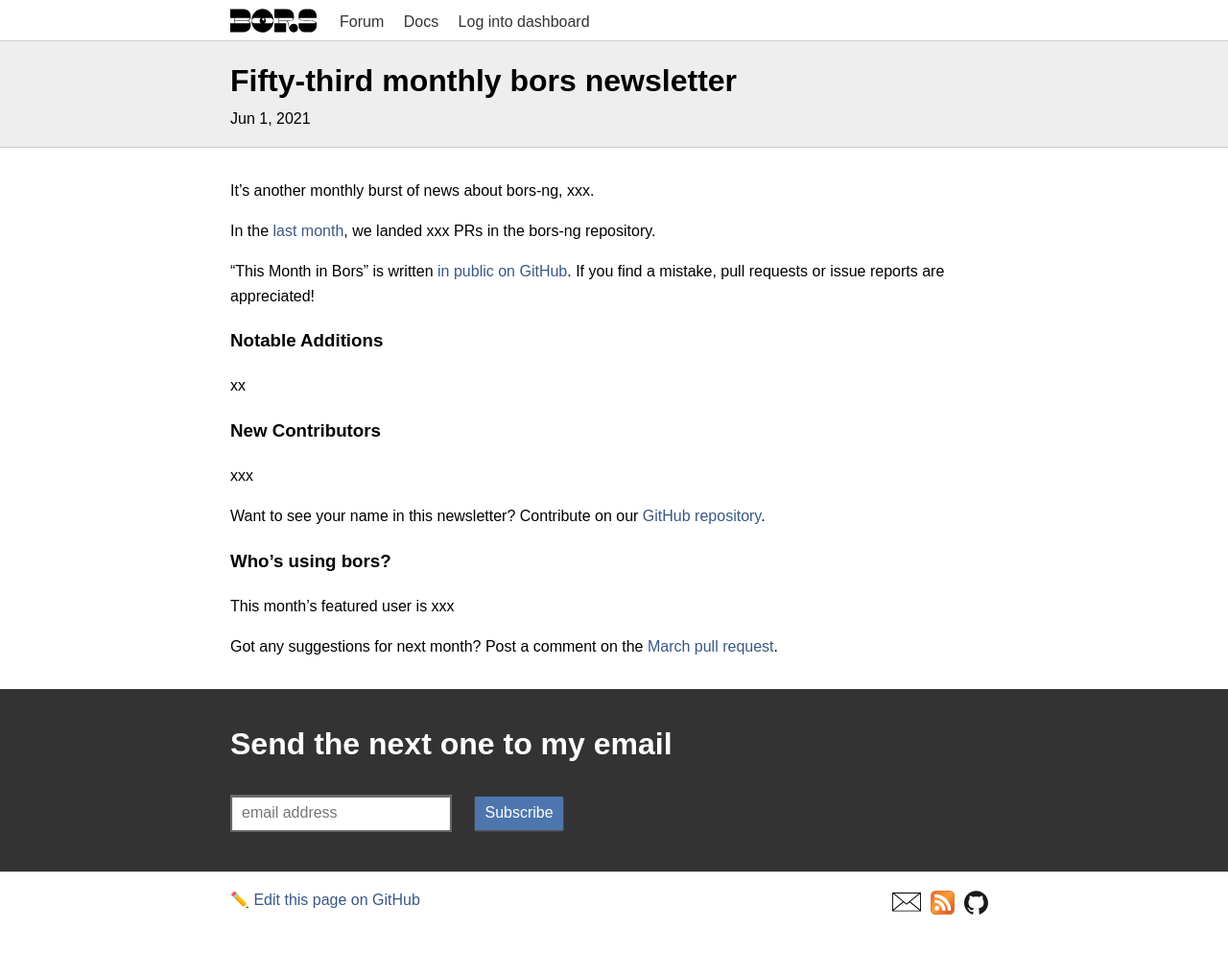
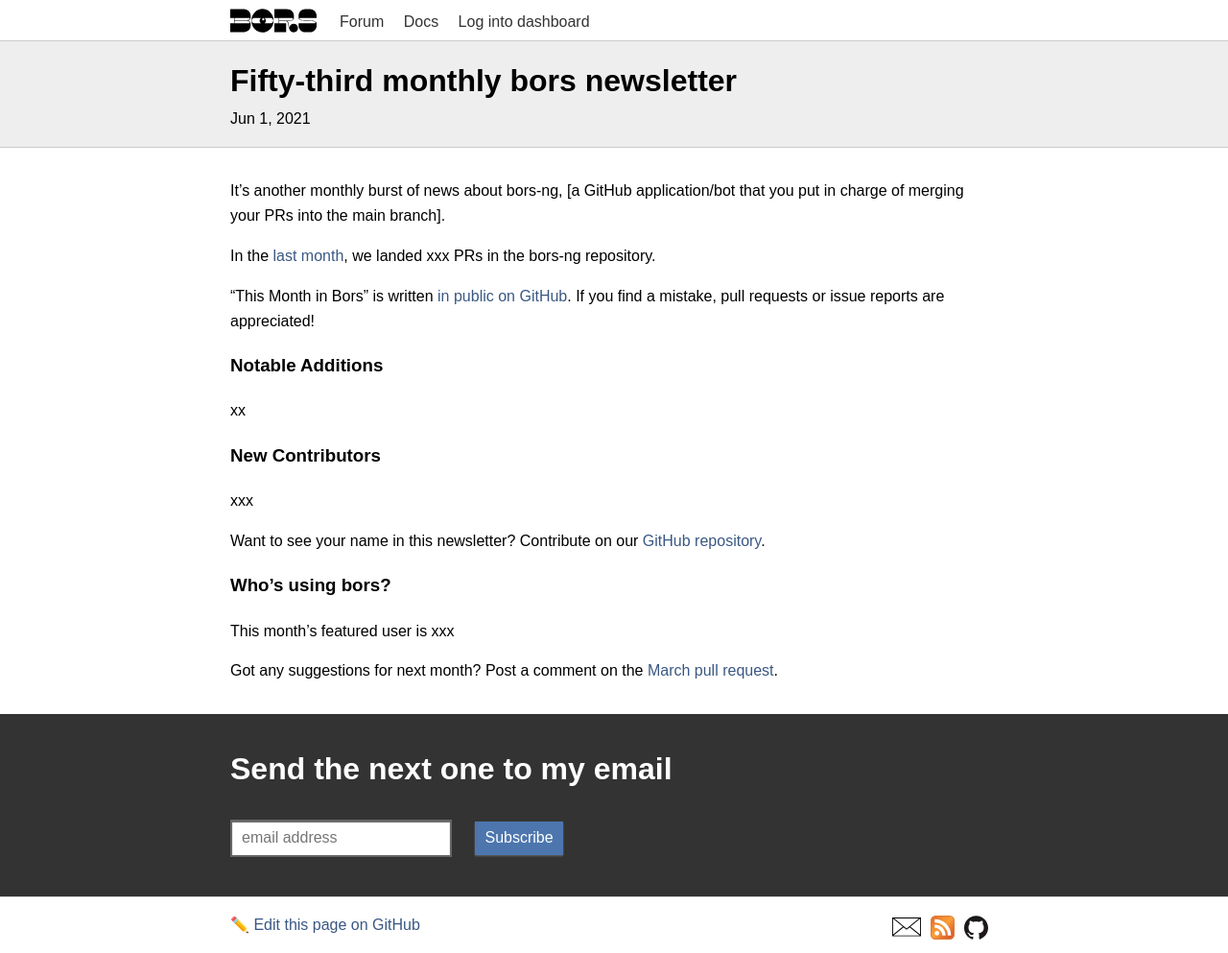
Before and after one commit to bors-ng/bors-ng.github.io, a Jekyll site: the page built from _posts/2021-06-01-tmib-53.md, in a window 1280 px wide. Shown: the whole page at 96% size. Built offline with Jekyll 4.4.1, drawn with Linux system fonts in a browser that asks for light colours; before the commit the page ends 967 px from its top, so only the background shows below that.

Commit message:
Add blog post

```diff
--- a/_posts/2021-06-01-tmib-53.md
+++ b/_posts/2021-06-01-tmib-53.md
@@ -6,7 +6,7 @@
 categories: newsletter
 ---
 
-It's another monthly burst of news about bors-ng, xxx.
+It's another monthly burst of news about bors-ng, [a GitHub application/bot that you put in charge of merging your PRs into the main branch].
 
 In the [last month](https://github.com/bors-ng/bors-ng/pulls?q=is%3Apr+is%3Amerged+closed%3A2021-04-01..2021-04-30),
 we landed xxx PRs in the bors-ng repository.
```
